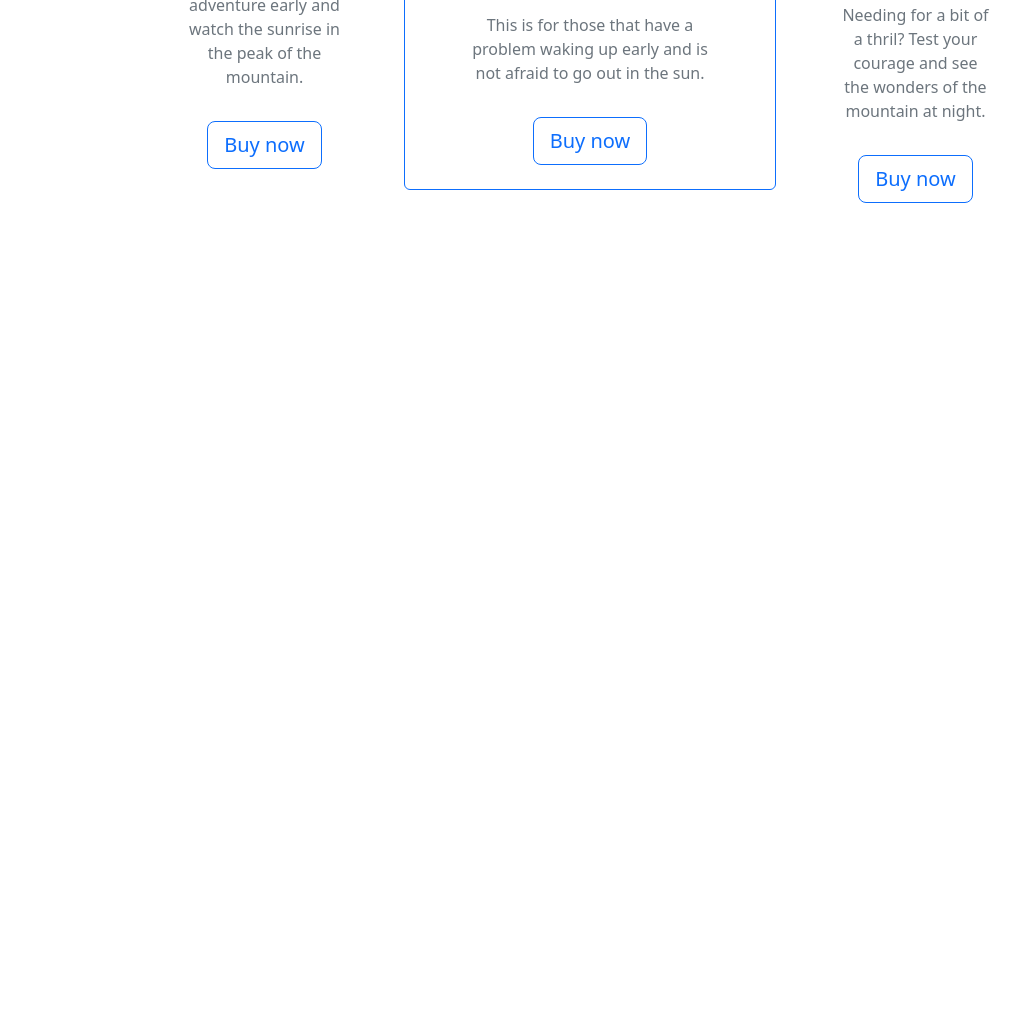
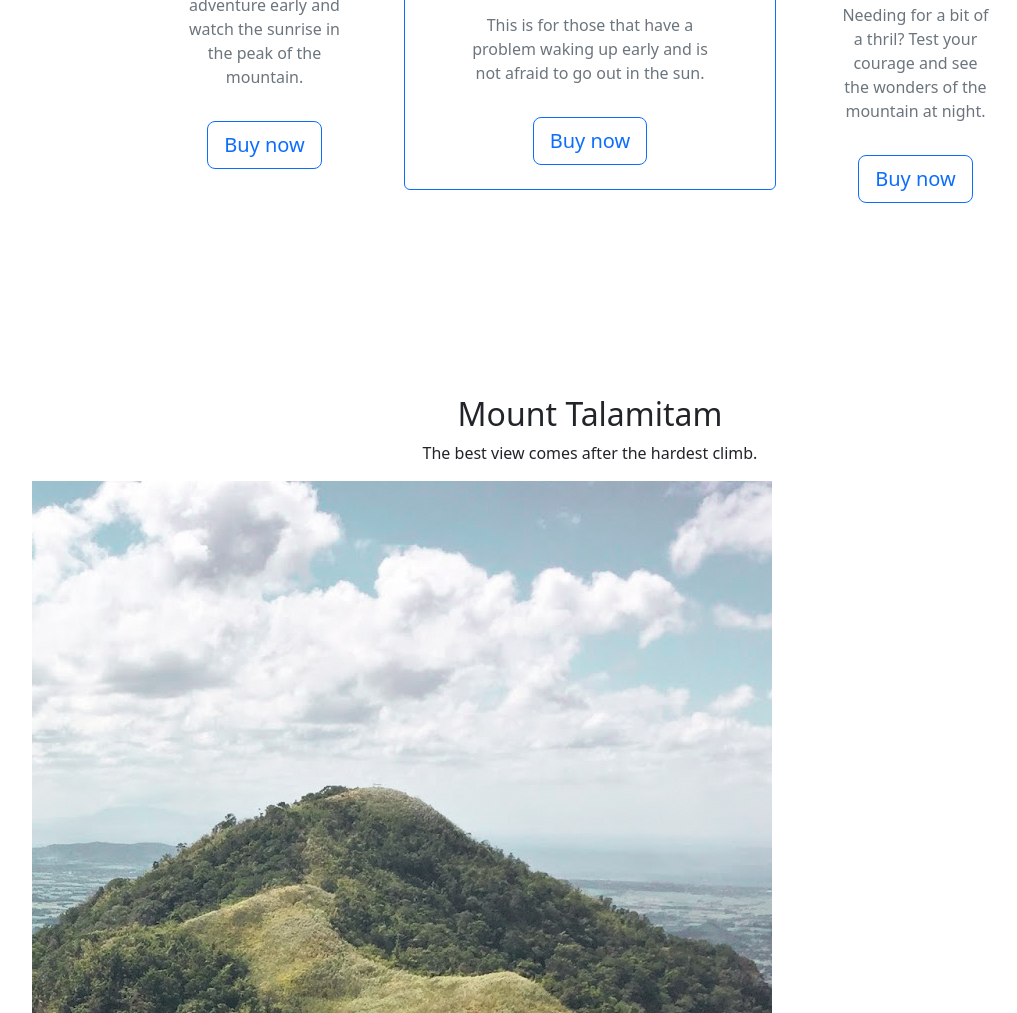
Before and after one commit to DAnoche/WD32P-MP1, a website built with webpack: page app/index.html in a window 1280 px wide. Shown: the part 1467-2480 px from the top of the page, without its empty margins (50-1067 px from the left). Before the commit the page ends 1802 px from the top, so only its background shows below. Built offline with nearby package versions, Linux system fonts and the light colour scheme.

Commit message:
Add initial contents for About section

```diff
--- a/app/index.html
+++ b/app/index.html
@@ -160,6 +160,20 @@
     </section>
 
     <!-- About Talamitam -->
+    <section id="about">
+      <div class="container-lg">
+        <div class="text-center">
+          <h2>Mount Talamitam</h2>
+          <p>The best view comes after the hardest climb.</p>
+        </div>
+
+        <div>
+          <img src="./assets/images/jpeg/talamitam.jpg" alt="Mt. Talamitam">
+          <p>The same terrain of Mt. Batulao gives rise to its <em>younger sister</em>, Mt. Talamitam, on another side of Nasugbu, Batangas. Although it lacks the cool breezes and grand landscapes of Batulao, it is a surprisingly wondrous mountain on its own right, with verdant cogon grass during the rainy season, and a challenging, 60-degree trail before the peak.</p>
+          <p>Talamitam is a mountain that had a more glorious past. It was named after the talamitam trees that used to grow on its slopes – a reminder of the time when Talamitam had lush vegetation and untarnished ecosystems. Today, it is a bald mountain, but efforts are underway to rehabilitate the peak with tree planting and other initiatives.</p>
+          <p>The trail to Talamitam is easy, taking just 1.5 to 2.5 hours to complete the trek up to the summit. However, it can be a very exhausting hike if the sun is up, because there is little tree cover.</p>
+        </div>
+    </section>
     <!-- Reviews -->
     <!-- Contact -->
     <!-- Footing -->
```
Also changed, not shown: app/assets/images/jpeg/talamitam.jpg (added).
